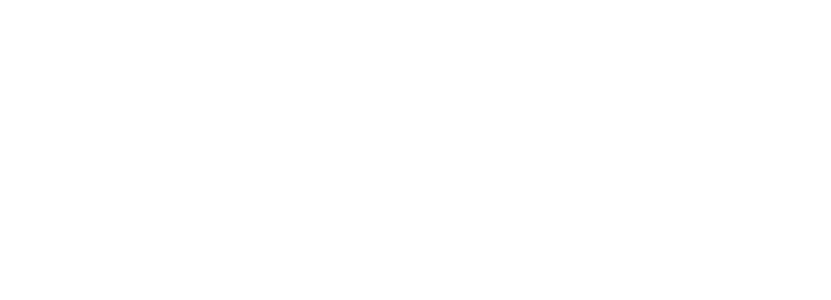
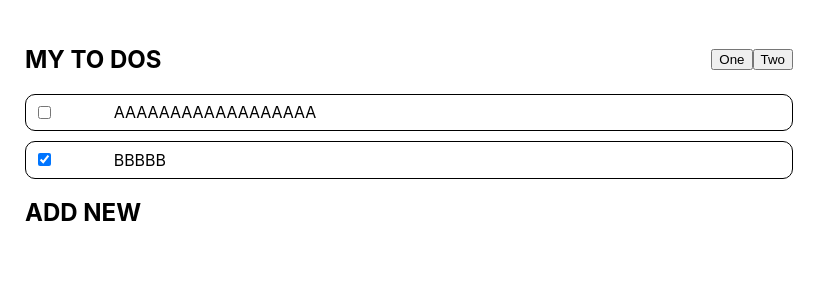
Before and after one commit to Krugerro/MyCustomToDos, a React (Create React App) app in the folder client/: page / in a window 1280 px wide. Shown: the top 300 px of the page, without its empty margins (0-831 px from the left). Built offline with nearby package versions, Linux system fonts and the light colour scheme.

Commit message:
Some styling + hover action

```diff
--- a/client/src/App.css
+++ b/client/src/App.css
@@ -1,3 +1,6 @@
 .App {
   text-align: center;
+  min-width : 20vh;
+  max-width: 80vh;
+  position:absolute;
 }
--- a/client/src/App.js
+++ b/client/src/App.js
@@ -1,12 +1,18 @@
 import {StoreProvider} from './store/provider';
 import Spinner from "./components/Spinner";
 import ToDosList from './components/ToDosList';
+import {Header} from './components/Header';
+import Container from './components/Container';
+import AddNew from './components/AddNew';
 const App = () => {
-
   return (
     <StoreProvider>
-      <Spinner/>
-      <ToDosList/>
+      <Container>
+        <Spinner/>
+        <Header/>
+        <ToDosList/>
+        <AddNew/>
+      </Container>
     </StoreProvider>
   );
 }
--- /dev/null
+++ b/client/src/components/AddNew.jsx
@@ -0,0 +1,6 @@
+import React  from 'react';
+const AddNew = () => {
+return (
+<h2>ADD NEW</h2>
+)};
+export default AddNew;
--- /dev/null
+++ b/client/src/components/Container.jsx
@@ -0,0 +1,19 @@
+import styled from "styled-components";
+
+const ContainerStyled = styled.div`
+    text-align: left;
+    min-width : 350px;
+    width: 60%;
+    margin: 25px;
+    justify-content: center;
+    align-items: center;
+`
+
+const Container = ({children}) => {
+    return(
+    <ContainerStyled>
+        {children}
+    </ContainerStyled>)
+};
+
+export default Container
--- /dev/null
+++ b/client/src/components/Header.jsx
@@ -0,0 +1,30 @@
+import styled from "styled-components";
+
+const Container= styled.div`
+    display: grid;
+    grid-template-columns: 1fr 1fr;
+`
+
+const Title = styled.h2`
+    color:black;
+    text-transform: uppercase;
+`
+export const CenteredDiv = styled.div`
+    display: flex;
+    align-items: center;
+    justify-content: ${props => props.align === 'left' ? "left" : "right"};
+`
+const StyledButton = styled.button`
+
+`
+export const Header = () => {
+    return (
+        <Container>
+            <Title>My to dos</Title>
+            <CenteredDiv>
+                <StyledButton>One</StyledButton>
+                <StyledButton>Two</StyledButton>
+            </CenteredDiv>
+        </Container>
+    )
+};
--- /dev/null
+++ b/client/src/components/ToDosItem.jsx
@@ -0,0 +1,35 @@
+import { useContext } from 'react';
+import styled from 'styled-components';
+import { toggleHover } from '../store/actions';
+import { StoreContext } from '../store/provider';
+import  {CenteredDiv}  from './Header';
+
+
+const GridStyled = styled.div`
+    display:grid;
+    grid-template-columns: 80px 1fr 1fr;
+    border: 1px solid black;
+    padding: 1%;
+    border-radius : 10px;
+`
+const OverflowEllipsisDiv = styled.div`
+    text-overflow: ellipsis;
+    white-space: nowrap;
+    overflow: hidden;
+`
+const ToDosItem = ({item}) => {
+    const {dispatch} = useContext(StoreContext);
+    const { id, description, completed, edit , hover} = item
+ return (
+    <GridStyled onMouseEnter={() => dispatch(toggleHover({id}))} onMouseLeave ={() => dispatch(toggleHover({id}))}>
+        <CenteredDiv align='left'>
+            <input type="checkbox" checked={completed} onChange={()=>{console.log(id)}}/>
+        </CenteredDiv>
+        <OverflowEllipsisDiv>{description}</OverflowEllipsisDiv>
+        {hover && <CenteredDiv>
+            <button>Delete</button>
+    </CenteredDiv>}
+    </GridStyled>
+ )
+}
+export default ToDosItem;
--- a/client/src/components/ToDosList.jsx
+++ b/client/src/components/ToDosList.jsx
@@ -1,9 +1,25 @@
 import React, { useContext }  from 'react';
+import styled from 'styled-components';
 import {StoreContext} from '../store/provider';
+import ToDosItem from './ToDosItem';
+
+const StyledContainer = styled.div`
+    display:grid;
+    row-gap: 10px;
+    overflow-y: auto;
+    max-height: 70vh;
+
+`
 
 const ToDosList = () => {
     const {store,dispatch} = useContext(StoreContext);
 return (
-    <></>
+<StyledContainer>
+    {store.toDos.map((item,index)=> {
+        return (
+            <ToDosItem  key={index} item={item}></ToDosItem>
+        );
+    })}
+</StyledContainer>
 )};
 export default ToDosList;
--- a/client/src/store/actions.js
+++ b/client/src/store/actions.js
@@ -4,6 +4,7 @@
     'DELETE' : 'DELETE',
     'LOAD_ALL' : 'LOAD_ALL',
     'TOGGLE_SPINNER' : 'TOGGLE_SPINNER',
+    'TOGGLE_HOVER' : 'TOGGLE_HOVER',
 };
 
 export const addNewItem = (payload) => {
@@ -20,8 +21,11 @@
 
 export const loadData = (payload) => {
     return {type: actionTypes.LOAD_ALL, payload};
-}
+};
 
 export const toggleSpinner = () => {
     return {type: actionTypes.TOGGLE_SPINNER}
-}
+};
+export const toggleHover = ({id}) => {
+    return {type: actionTypes.TOGGLE_HOVER, id};
+};
--- a/client/src/store/provider.jsx
+++ b/client/src/store/provider.jsx
@@ -25,6 +25,7 @@
 export { StoreProvider, StoreContext };
 
 const initialStateToDos = [
-    { id: 1, description: 'AAAA', completed: false, edit: false },
-    { id: 2, description: 'BBBBB', completed: true, edit: false },
+    { id: 1, description: 'AAAAAAAAAAAAAAAAAA', completed: false, inEdit: false, hover: false },
+    { id: 2, description: 'BBBBB', completed: true, edit: false , hover: false },
+
 ]
--- a/client/src/store/reducer.js
+++ b/client/src/store/reducer.js
@@ -5,15 +5,27 @@
     switch (action.type) {
         case actionTypes.DELETE:
             return state;
+
         case actionTypes.ADD:
             return state;
+
         case actionTypes.UPDATE:
             return state;
+
         case actionTypes.LOAD_ALL:
-            return { toDos: action.payload };
+            return { ...state, toDos: action.payload };
+
         case actionTypes.TOGGLE_SPINNER:
+            return { ...state, isLoading: !state.isLoading }
+
+        case actionTypes.TOGGLE_HOVER:
+            const toDosCopy = [...state.toDos];
+            const index = toDosCopy.findIndex(toDo => toDo.id === action.id);
+            toDosCopy[index].hover = !toDosCopy[index].hover;
+            return { ...state, toDos: toDosCopy };
+
         default:
-            return { ...state, isLoading: false };
+            return { ...state };
     }
 }
 
```
